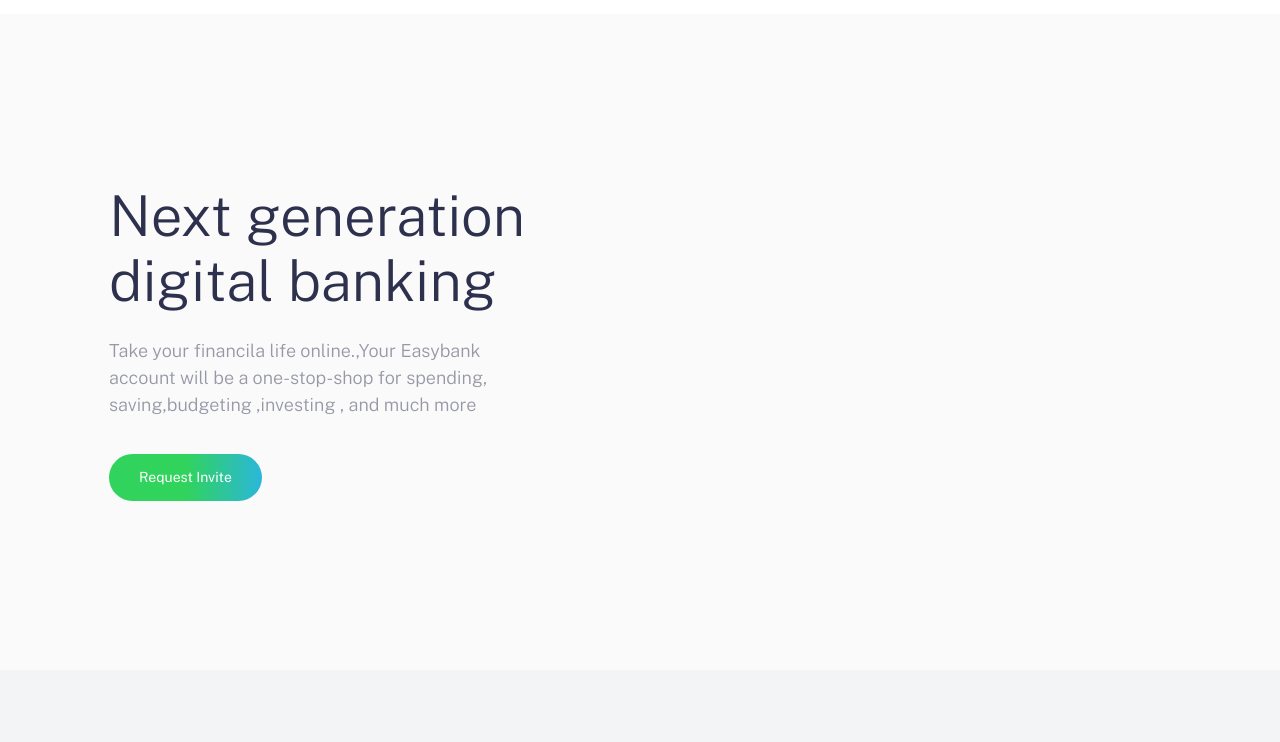
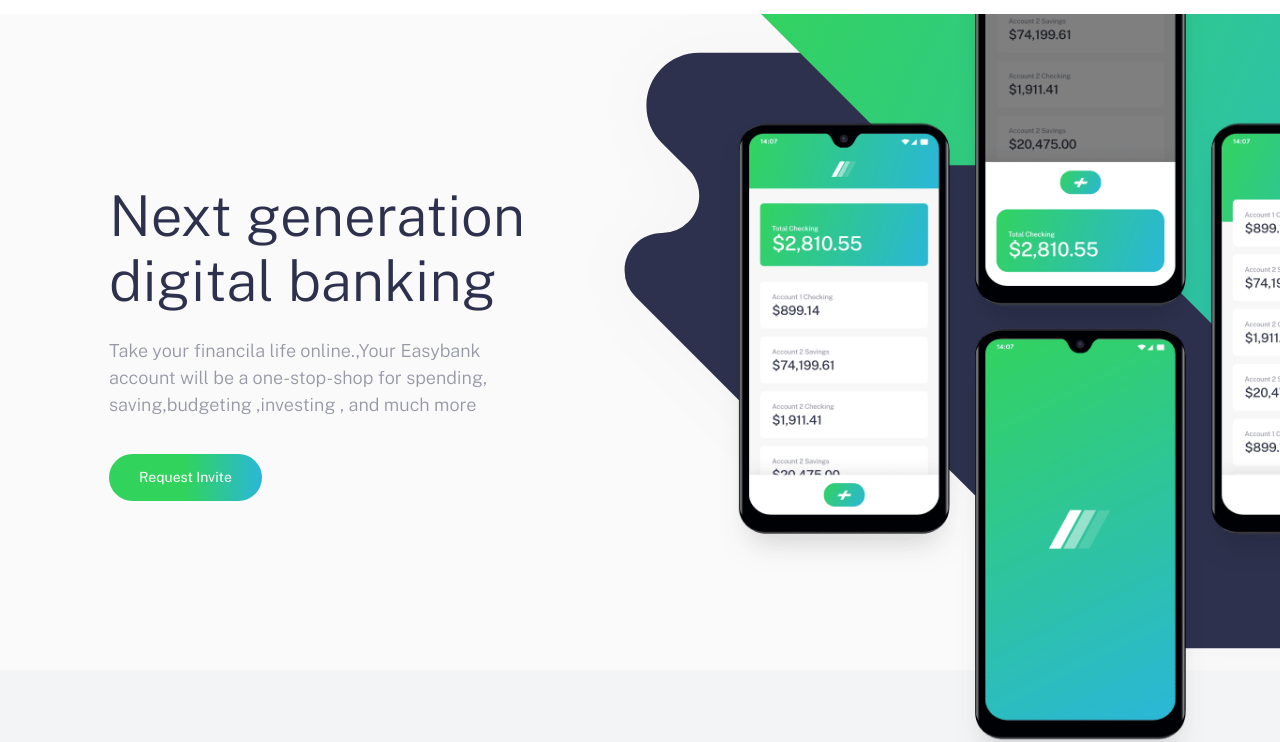
Before and after one commit to Eslam-Abdulmoniem-Omar/Sass-Project, a plain HTML site: page index.html in a window 1280 px wide. Shown: the part 66-808 px from the top of the page. Drawn offline with nearby package versions, Linux system fonts and the light colour scheme; files that its build step writes are made by us from their sources; a web font is replaced by a local one.

Commit message:
Update _hero.scss

```diff
--- a/app/scss/_hero.scss
+++ b/app/scss/_hero.scss
@@ -7,7 +7,7 @@
     }
   }
   &__image {
-    background-image: url("./images/bg-intro-mobile.svg");
+    background-image: url("../images/bg-intro-mobile.svg");
     background-size: cover;
     background-repeat: no-repeat;
     background-position: center center;
@@ -30,7 +30,7 @@
         width: 150%;
         height: 100%;
         position: absolute;
-        background-image: url("./images/bg-intro-desktop.svg");
+        background-image: url("../images/bg-intro-desktop.svg");
         background-repeat: no-repeat;
         background-size: 122%;
         background-position: 0% 83%;
@@ -42,7 +42,7 @@
       height: 100%;
       position: absolute;
       background-size: 93%;
-      background-image: url("./images/image-mockups.png");
+      background-image: url("../images/image-mockups.png");
       background-repeat: no-repeat;
       background-position: bottom center;
 
```
